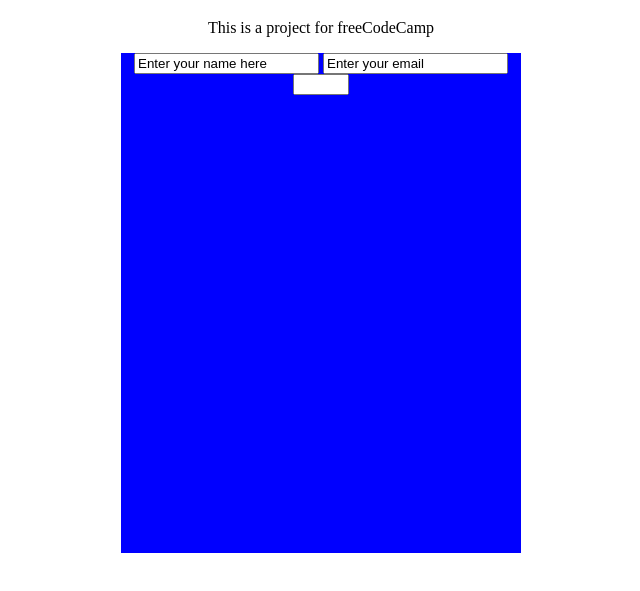
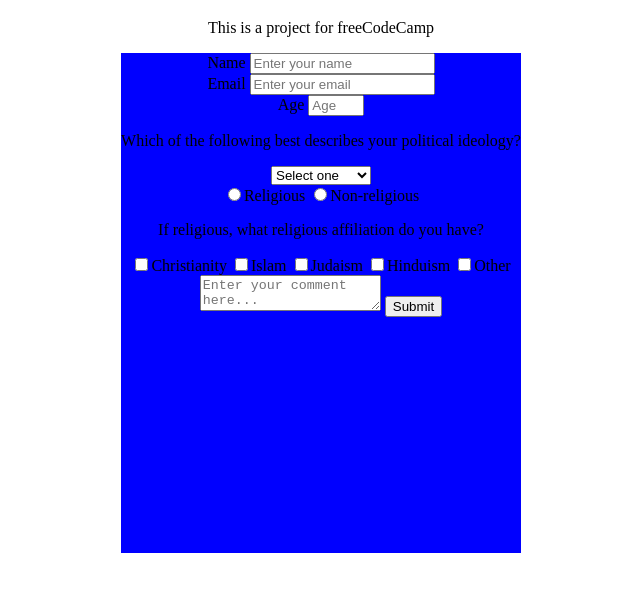
Before and after one commit to natalmi7/FCC-Survey-Form, a plain HTML site: page index.html in a window 1280 px wide. Shown: the part 61-652 px from the top of the page, without its empty margins (319-959 px from the left). Drawn offline with Linux system fonts and the light colour scheme.

Commit message:
Added radio buttons, checkboxes, dropdown form and text area to meet user stories

```diff
--- a/index.html
+++ b/index.html
@@ -13,9 +13,46 @@
 
     <div class="form">
         <form id="survey-form">
-            <input type="text" id="name" value="Enter your name here" required>
-            <input type="email" id="email" value="Enter your email" required>
-            <input type="number" id="number" min="16" max="60">
+            <div class="form-group">
+                <label for="name" id="name-label">Name</label>
+                <input type="text" id="name" placeholder="Enter your name" required>
+            </div>
+            <div class="form-group">
+                <label for="email" id="email-label"> Email</label>
+                <input type="email" id="email" placeholder="Enter your email" required>
+            </div>
+            <div class="form-group">
+                <label for="number" id="number-label">Age</label>
+                <input type="number" id="number" min="16" max="60" placeholder="Age">
+            </div>
+            <div class="form-group">
+                <p>Which of the following best describes your political ideology?</p>
+                <select id="dropdown" required>
+                    <option disabled selected value>Select one</option>
+                    <option value="conservative">Conservative</option>
+                    <option value="liberal">Liberal</option>
+                    <option value="progressive">Progressive</option>
+                </select>
+            </div>
+            <div class="form-group">
+                <label for="religion"><input type="radio" name="religion" value="religious">Religious</label>
+                <label for="religion"><input type="radio" name="religion" value="non-religious">Non-religious</label>
+            </div>
+
+            <div class="form-group">
+                <p>If religious, what religious affiliation do you have?</p>
+                <label for="religionAffiliation"><input type="checkbox" name="religionAffiliation" value="Christian">Christianity</label>
+                <label for="religionAffiliation"><input type="checkbox" name="religionAffiliation" value="Islam">Islam</label>
+                <label for="religionAffiliation"><input type="checkbox" name="religionAffiliation" value="Judaism">Judaism</label>
+                <label for="religionAffiliation"><input type="checkbox" name="religionAffiliation" value="Hinduism">Hinduism</label>
+                <label for="religionAffiliation"><input type="checkbox" name="religionAffiliation" value="Other">Other</label>
+            </div>
+
+            <div class="form-group">
+                <textarea id="comment" placeholder="Enter your comment here..."></textarea>
+                <button type="submit" id="submit">Submit</button>
+            </div>
+
         </form>
     </div>
 
--- a/style.css
+++ b/style.css
@@ -17,6 +17,10 @@ height: 500px;
 width: 400px;
 }
 
+.form-group {
+
+}
+
 #name {
 
 }
```
